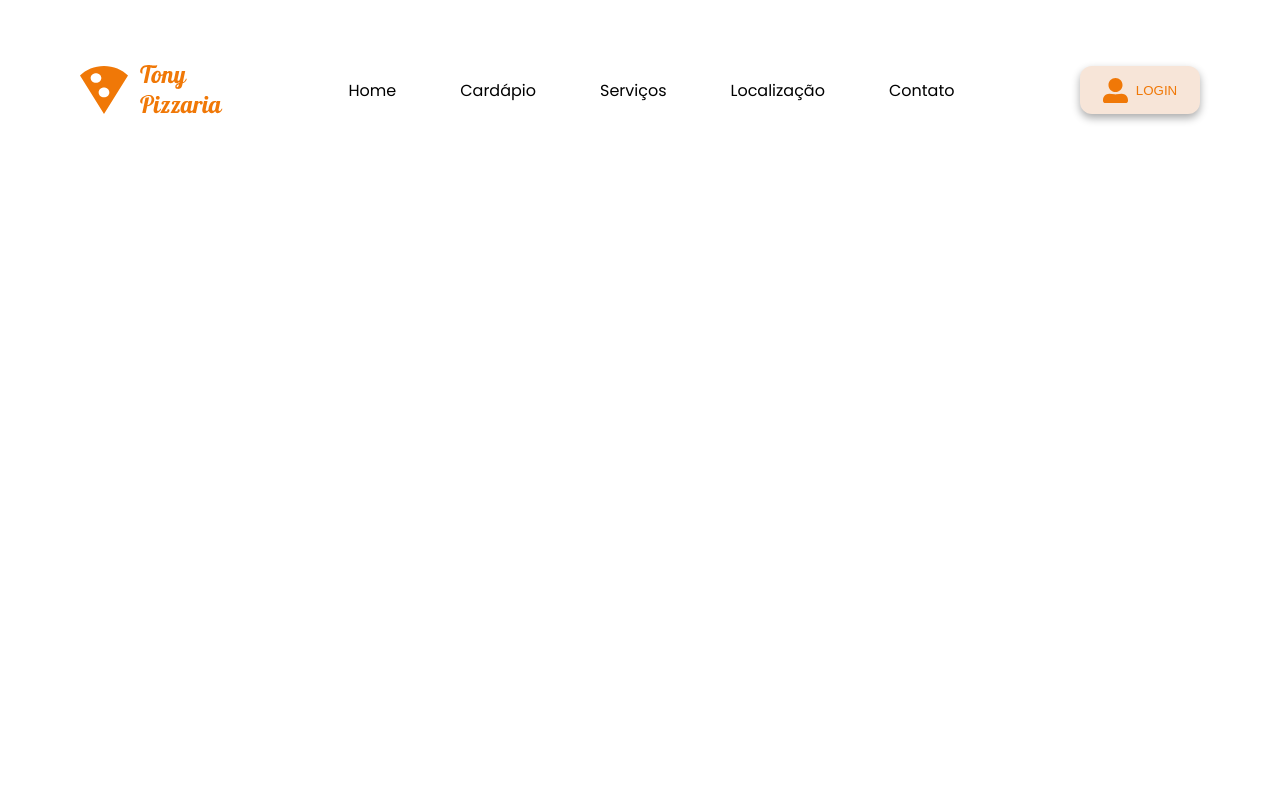
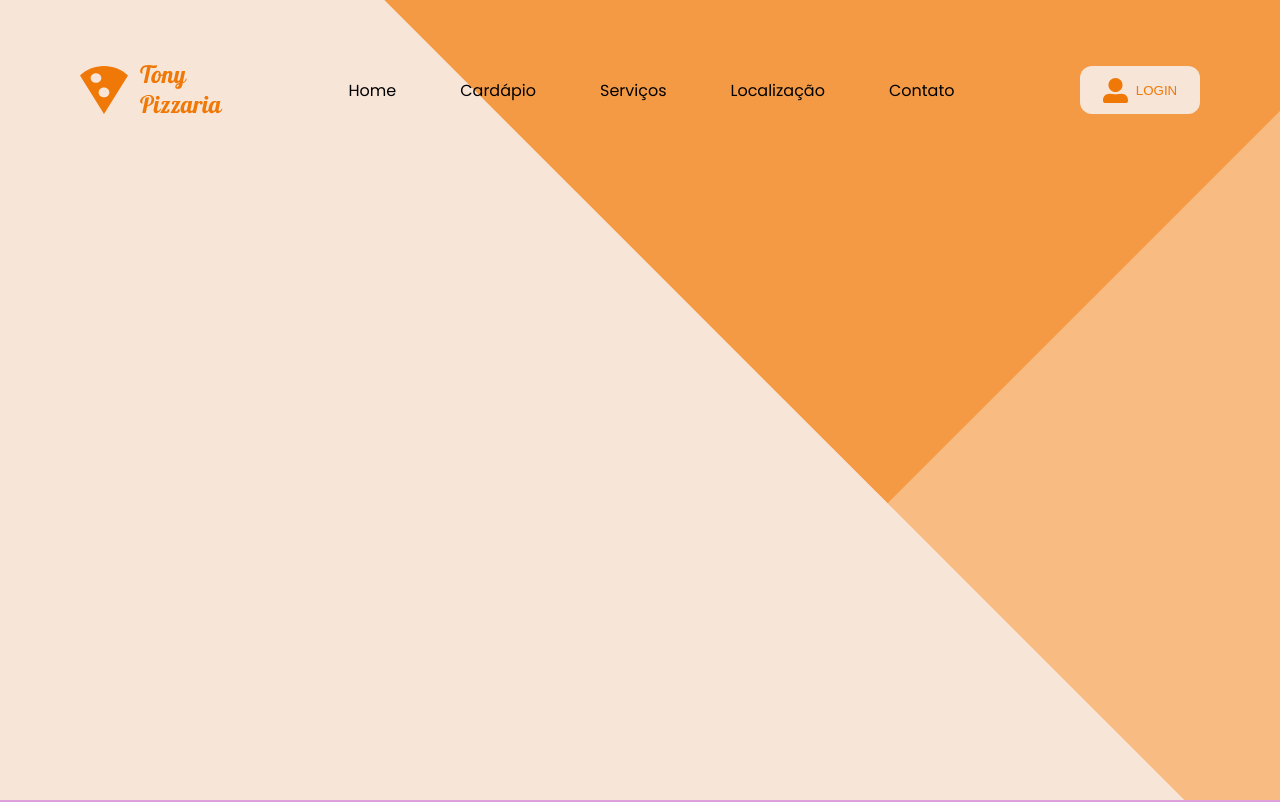
Before and after one commit to nikolasfernnds/tony-pizzaria, a plain HTML site: page index.html in a window 1280 px wide. Shown: the top 802 px of the page. Drawn offline with Linux system fonts and the light colour scheme.

Commit message:
background home

```diff
--- a/css/style.css
+++ b/css/style.css
@@ -1,6 +1,8 @@
 :root{
     --primary-color: #f07807;
     --secundary-color: #f7e5d8;
+    --default-shadow:  0 4px 8px #0005;
+    --defaulty-padding: 0 80px;
 }
 *{
     padding: 0;
@@ -17,20 +19,21 @@
  }
 
  body{
-    padding: 0 80px;
+   font-family: "Poppins", sans-serif;
  }
 
  header{
     display: flex;
     position: fixed;
     height: 60px;
-    width: calc(100% - 160px);
+    width: 100vw;
     top: 60px;
     justify-content: space-between;
     align-items: center;
+    padding: var(--defaulty-padding);
  }
 
- header ul{
+ header menu{
     display: flex;
 
     justify-content: space-between;
@@ -45,7 +48,7 @@
  }
 
  header li:hover{
-    box-shadow: 0 4px 8px #0005;
+    box-shadow: var(--default-shadow);
     background-color: var(--secundary-color);
  }
 
@@ -60,9 +63,10 @@
     background-color: var(--secundary-color);
     align-items: center;
     justify-content: center;
-    box-shadow: 0 4px 8px #0005;
+ }
 
-
+ .login:hover{
+   box-shadow: var(--default-shadow);
  }
 
  span{
@@ -70,7 +74,24 @@
  }
  main{
 
-    height: 500px;
+ }
+
+ section{
+   height: 100vh;
+   padding: var(--defaulty-padding);
+ }
+
+ .home{
+   background-color:var(--secundary-color);
+   background-image: url(../img/background.svg);
+   background-repeat: no-repeat;
+   background-position: top right;
+ }
+ .cardapio{
+   background-color: plum;
+ }
+ .servicos{
+   background-color: lightblue;
  }
  footer{
 
--- a/index.html
+++ b/index.html
@@ -13,7 +13,7 @@
 <body>
     <header>
         <img src="./img/logo.svg" alt="Logo Tony Pizzaria">
-        <ul>
+        <menu>
             <li>
                 <a href="#">Home</a>
             </li>
@@ -29,13 +29,17 @@
             <li>
                 <a href="#">Contato</a>
             </li>
-        </ul>
+        </menu>
         <button type="button" class="login">
             <img src="./img/icon-login.svg" alt="Ícone Usuário">
             <span>LOGIN</span>
         </button>
     </header>
-    <main></main>
+    <main>
+        <section class="home"></section>
+        <section class="cardapio"></section>
+        <section class="servicos"></section>
+    </main>
     <footer></footer>
 </body>
 </html>
```
Also changed, not shown: img/background.svg (added).
